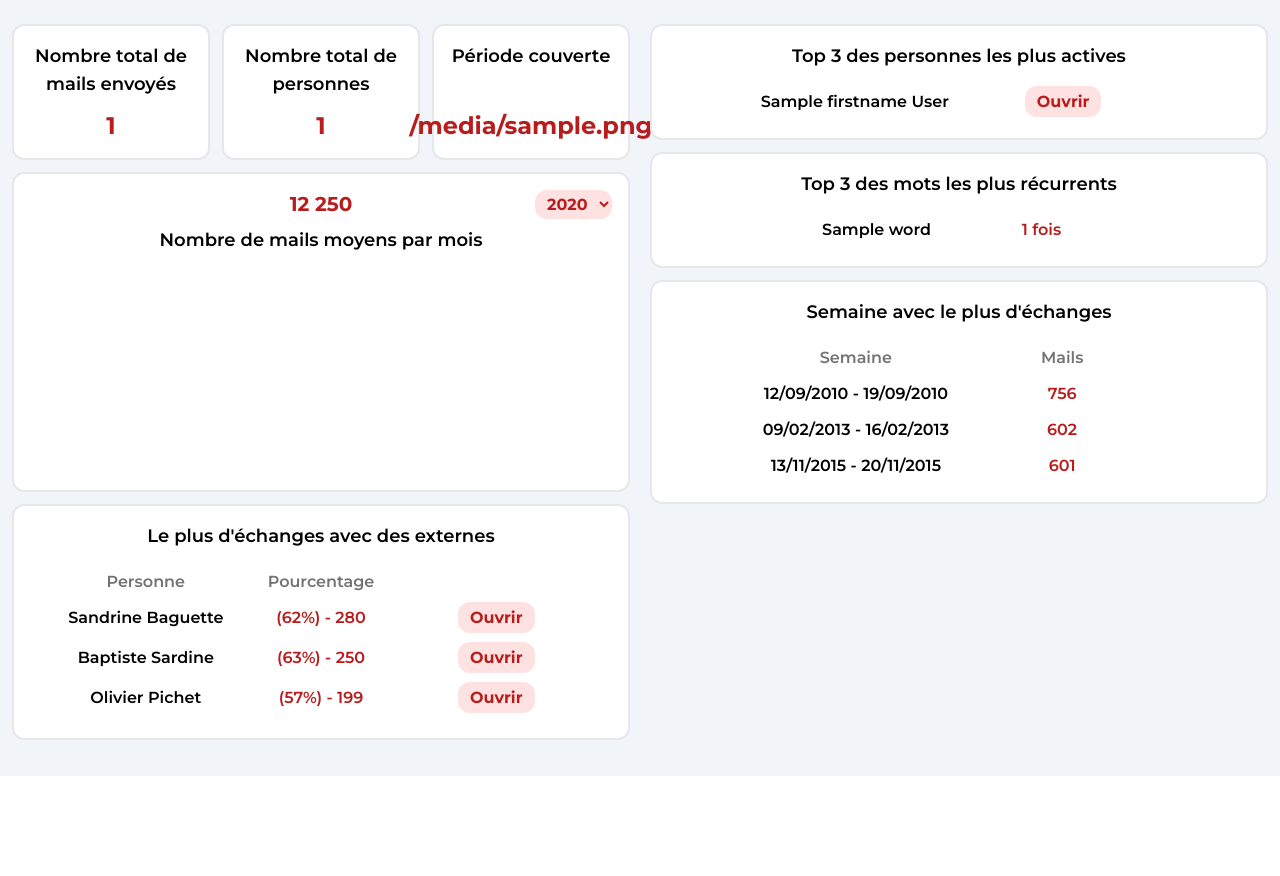
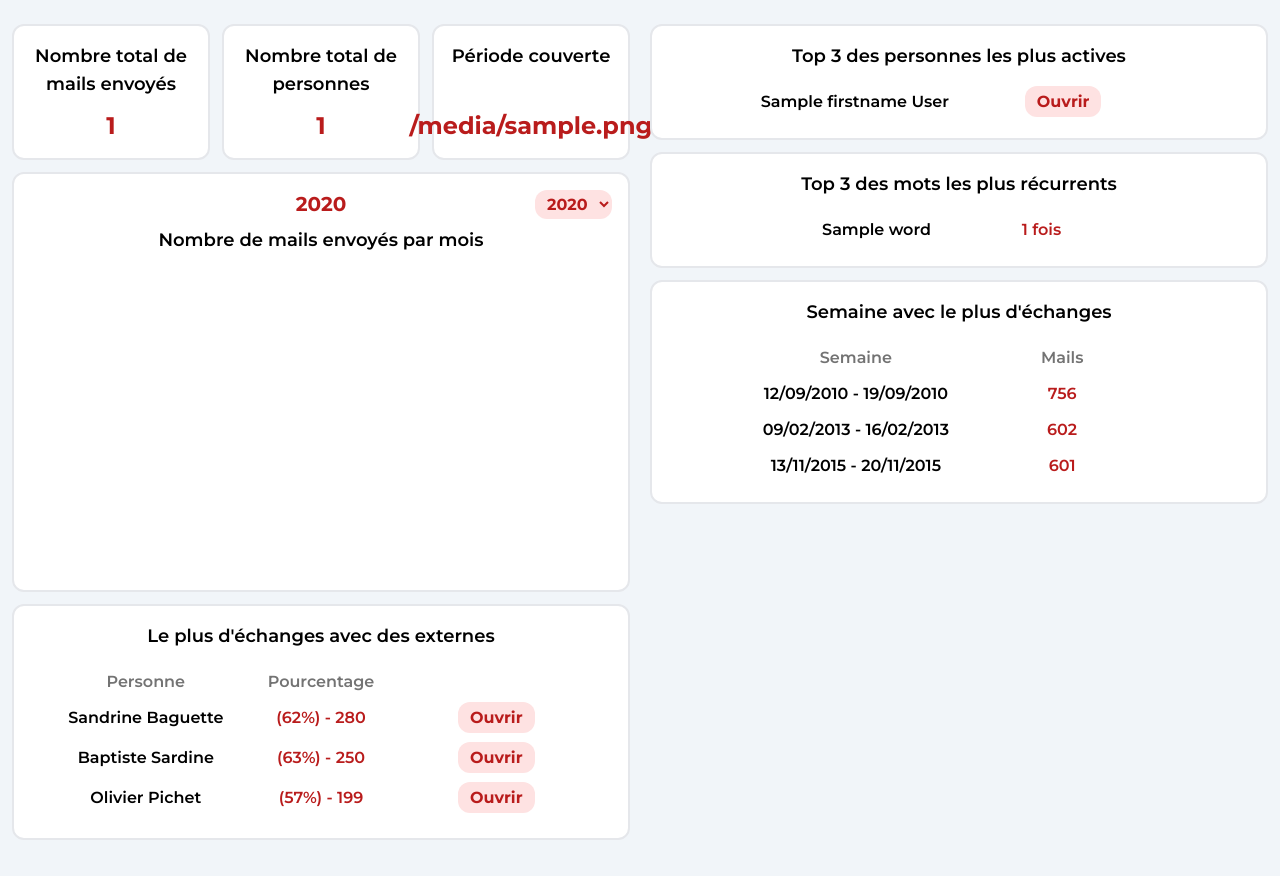
Before and after one commit to soniiix/enron-data-visualizer, a Django app: template base_app/templates/home.html in a window 1280 px wide. Shown: the part 80-956 px from the top of the page. Before the commit the page ends 856 px from the top, so only its background shows below. Run offline with Django 5.2, Linux system fonts and the light colour scheme; tables that the repository leaves empty hold one stand-in row (values such as "Sample post"); the template is opened without the code that fills it: values that come from a table or form of the project are taken from there, most other values are stand-ins (such as "Sample title", 1, 10 or a date in 2020); a map, chart or similar area stays blank; some libraries are stand-ins or nearby versions.

Commit message:
feat: add mails chart

```diff
--- a/base_app/templates/home.html
+++ b/base_app/templates/home.html
@@ -39,21 +39,25 @@
                 </div>
             </div>
             <!-- Deuxième ligne (Graphique) -->
-            <div class=" bg-white p-2 sm:p-4 rounded-xl border-gray-200 border-2 mb-3">
+<div class="bg-white p-2 sm:p-4 rounded-xl border-gray-200 border-2 mb-3">
     <div class="relative">
         <div class="absolute right-0 text-sm sm:text-sm lg:text-base">
-                        <select class="bg-red-100 px-2 py-1 font-bold text-red-700 rounded-xl hover:cursor-pointer" name="">
+            <!-- Sélecteur d'année -->
+            <form method="get" action="{% url 'accueil' %}">
+                <select class="bg-red-100 px-2 py-1 font-bold text-red-700 rounded-xl hover:cursor-pointer" name="year" onchange="this.form.submit()">
                     {% for year in years_list %}
-                                <option value={{year}}>{{year}}</option>
+                        <option value="{{ year }}" {% if year == selected_year %}selected{% endif %}>{{ year }}</option>
                     {% endfor %}
                 </select>
+            </form>
         </div>
     </div>
     <div class="flex flex-col items-center">
-                    <h3 class="mb-2 text-base font-bold text-red-700 text-center sm:text-base lg:text-xl">12 250</h3>
-                    <h3 class="mb-5 text-sm text-center sm:text-base lg:text-lg">Nombre de mails moyens par mois</h3>
-                    <div class="h-[200px]">
-
+        <h3 class="mb-2 text-base font-bold text-red-700 text-center sm:text-base lg:text-xl">{{ selected_year }}</h3>
+        <h3 class="mb-5 text-sm text-center sm:text-base lg:text-lg">Nombre de mails envoyés par mois</h3>
+        <!-- Conteneur du graphique -->
+        <div class="h-[300px] w-full">
+            <canvas id="mailChart"></canvas>
         </div>
     </div>
 </div>
@@ -128,4 +132,60 @@
     </div>
 </div>
 
+
+<!-- Script pour le graphique -->
+<script src="https://cdn.jsdelivr.net/npm/chart.js"></script>
+<script>
+    // Données pour le graphique (injectées depuis Django)
+    const mailData = {{ mail_data|safe}};
+
+    // Configuration du graphique avec Chart.js
+    const ctx = document.getElementById('mailChart').getContext('2d');
+    new Chart(ctx, {
+        type: 'bar', // Type de graphique (barres verticales)
+        data: {
+            labels: mailData.labels, // Mois (labels)
+            datasets: [{
+                label: 'Nombre de mails envoyés',
+                data: mailData.values, // Nombre de mails par mois
+                backgroundColor: 'rgba(75, 192, 192, 0.2)', // Couleur des barres
+                borderColor: 'rgba(75, 192, 192, 1)', // Couleur des bordures
+                borderWidth: 1 // Épaisseur des bordures
+            }]
+        },
+        options: {
+            responsive: true,
+            scales: {
+                y: {
+                    beginAtZero: true, // Commencer l'axe Y à 0
+                    ticks: {
+                        stepSize: 1, // Toujours incrémenter par 1 (pas de 0.5)
+                        callback: function(value) {
+                            return Number.isInteger(value) ? value : ''; // Afficher uniquement les entiers
+                        }
+                    },
+                    title: {
+                        display: true,
+                        text: 'Nombre de mails', // Titre de l'axe Y
+                        font: {
+                            size: 14,
+                            weight: 'bold' // Texte en gras pour l'axe Y
+                        }
+                    }
+                },
+                x: {
+                    title: {
+                        display: true,
+                        text: 'Mois', // Titre de l'axe X
+                        font: {
+                            size: 14,
+                            weight: 'bold' // Texte en gras pour l'axe Y
+                        }
+                    }
+                }
+            }
+        }
+    });
+</script>
+
 {% endblock %}
```
Lines whose indentation alone changed are shown as unchanged.
